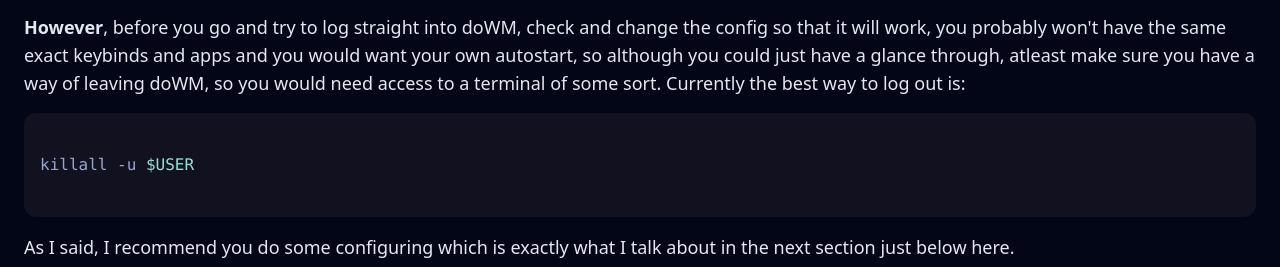
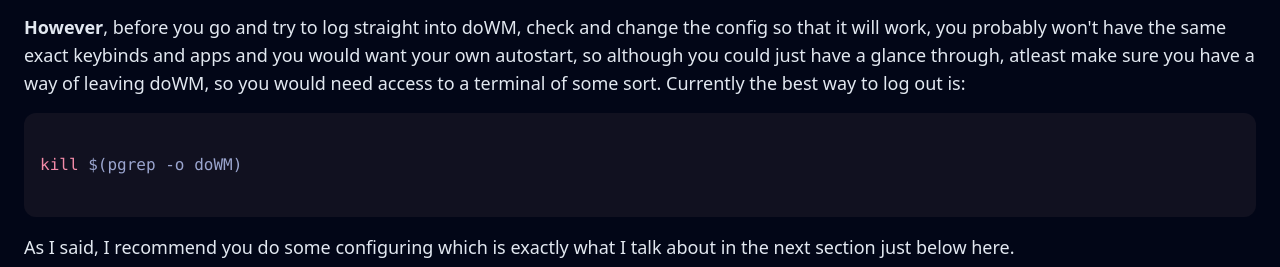
Before and after one commit to BobdaProgrammer/doWM-web, a plain HTML site: page index.html in a window 1280 px wide. Shown: the part 2840-3107 px from the top of the page. Drawn offline with nearby package versions, Linux system fonts and the light colour scheme.

Commit message:
Update index.html

```diff
--- a/index.html
+++ b/index.html
@@ -236,7 +236,7 @@ chmod +x ~/.config/doWM/autostart.sh
             <span class="font-bold">However</span>, before you go and try to log straight into doWM, check and change the config so that it will work, you probably won't have the same exact keybinds and apps and you would want your own autostart, so although you could just have a glance through, atleast make sure you have a way of leaving doWM, so you would need access to a terminal of some sort. Currently the best way to log out is:
             </p>
             <pre><code class="language-bash bg-[#111120]">
-killall -u $USER
+kill $(pgrep -o doWM)
             </code></pre>
             <p class="text-lg text-slate-200 mb-4 mt-4">
             As I said, I recommend you do some configuring which is exactly what I talk about in the next section just below here.
```
